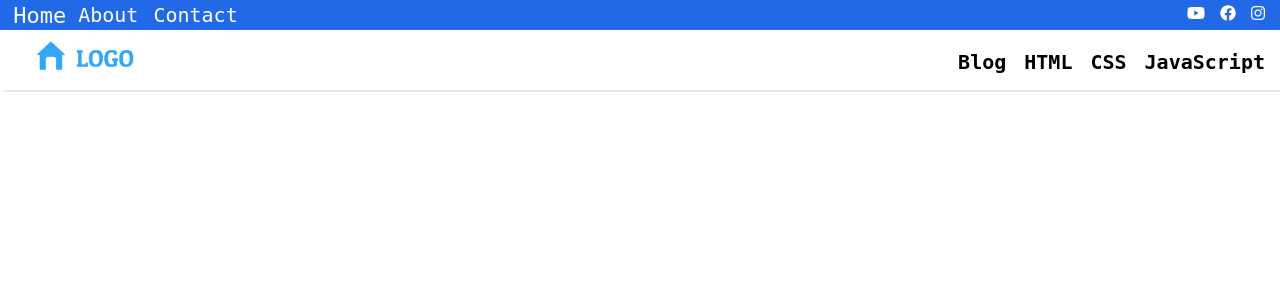
After one commit to 0TReX/Web, a PHP site: page /demo/files/double_ribbon_nav/index.html in a window 1280 px wide. The commit adds this page. Shown: the top 300 px of the page. Run offline with PHP 8.4, Linux system fonts and the light colour scheme; some libraries are stand-ins or nearby versions.

Commit message:
committed

```diff
--- /dev/null
+++ b/demo/files/double_ribbon_nav/index.html
@@ -0,0 +1,35 @@
+<!DOCTYPE html>
+<html lang="en">
+<head>
+    <meta charset="UTF-8">
+    <meta http-equiv="X-UA-Compatible" content="IE=edge">
+    <meta name="viewport" content="width=device-width, initial-scale=1.0">
+    <link rel="stylesheet" href="https://cdnjs.cloudflare.com/ajax/libs/font-awesome/6.3.0/css/all.min.css"/>
+    <link rel="stylesheet" href="style.css">
+    <title>Double Ribbon Navbar</title>
+</head>
+<body>
+
+        <!-- top ribbon -->
+        <div class="top-ribbon">
+            <!-- links -->
+            <li class="links"><a href="#">Home</a></li>
+            <li class="links"><a href="#">About</a></li>
+            <li class="links"><a href="#">Contact</a></li>
+            <!-- icons -->
+            <li class="icon"><a href="#"><i class="fa-brands fa-instagram"></i></a></li>
+            <li class="icon"><a href="#"><i class="fa-brands fa-facebook"></i></a></li>
+            <li class="icon"><a href="#"><i class="fa-brands fa-youtube"></i></a></li>
+        </div>
+
+        <!-- logo ribbon -->
+        <div class="logo-ribbon">
+            <img src="Logo.PNG">
+            <li class="menu"><a href="#">JavaScript</a></li>
+            <li class="menu"><a href="#">CSS</a></li>
+            <li class="menu"><a href="#">HTML</a></li>
+            <li class="menu"><a href="#">Blog</a></li>
+        </div>
+
+</body>
+</html>
--- /dev/null
+++ b/demo/files/double_ribbon_nav/style.css
@@ -0,0 +1,72 @@
+* {
+    padding: 0;
+    margin: 0;
+    list-style: none;
+    text-decoration: none;
+    font-family: monospace;
+}
+
+/*  */
+
+.top-ribbon {
+    background-color: #2169e6;
+    height: 30px;
+}
+
+.top-ribbon .links {
+    display: flex;
+    float: left;
+}
+
+.top-ribbon .links a {
+    color: white;
+    font-size: 20px;
+    padding: 3px 0 0 15px;
+    transition: all ease 0.5s;
+}
+
+.top-ribbon .links:hover {
+    transform: scale(1.1);
+}
+
+.top-ribbon .icon {
+    display: flex;
+    float: right;
+}
+
+.top-ribbon .icon a i {
+    color: white;
+    padding: 5px 15px 0px 0px;
+}
+
+.top-ribbon .icon :hover {
+    color: #dcd9d9;
+}
+
+/*  */
+
+.logo-ribbon {
+    height: 60px;
+    box-shadow: 3px 2px #dceaee;
+}
+
+.logo-ribbon img{
+    height: 45px;
+    padding: 5px 0px 0px 20px;
+}
+
+.logo-ribbon .menu{
+    display: flex;
+    float: right;
+    padding: 20px 15px 0px 3px;
+}
+
+.logo-ribbon .menu a{
+    font-size: 20px;
+    font-weight: bold;
+    color: black;
+}
+
+.logo-ribbon .menu a:hover{
+    color: #2169e6;
+}
--- a/index.html
+++ b/index.html
@@ -38,11 +38,11 @@
         <!--  -->
         <div class="card card1">
             <div class="container">
-                <img src="demo/thumbnail/las vegas.jpg">
+                <img src="demo/thumbnail/double-ribbon-nav.png">
             </div>
             <div class="details">
-                <a href="#">
-                    <h3>Lorem ipsum dolor sit amet consectetur adipisicing elit.</h3>
+                <a href="demo/files/double_ribbon_nav/index.html">
+                    <h3>Double Ribbon Navbar in HTML & CSS.</h3>
                     <p>Live Demo</p>
                 </a>
             </div>
--- a/style.css
+++ b/style.css
@@ -77,7 +77,7 @@ body{
 img{
     width: 100%;
     display: block;
-    border-radius: 20px 20px 0 0;
+    border-radius: 5px 5px 0 0;
 }
 .container:after{
     content: "";
@@ -86,7 +86,7 @@ img{
     position: absolute;
     top: 0;
     left: 0;
-    border-radius: 20px 20px 0 0;
+    border-radius: 10px 10px 0 0;
     opacity: 0.7;
 }
 .card1 .container:after{
```
Also changed, not shown: demo/files/double_ribbon_nav/untitled.txt (added, +7 -0 lines), demo/files/double_ribbon_nav/Logo.PNG (added), demo/thumbnail/double-ribbon-nav.png (added).
